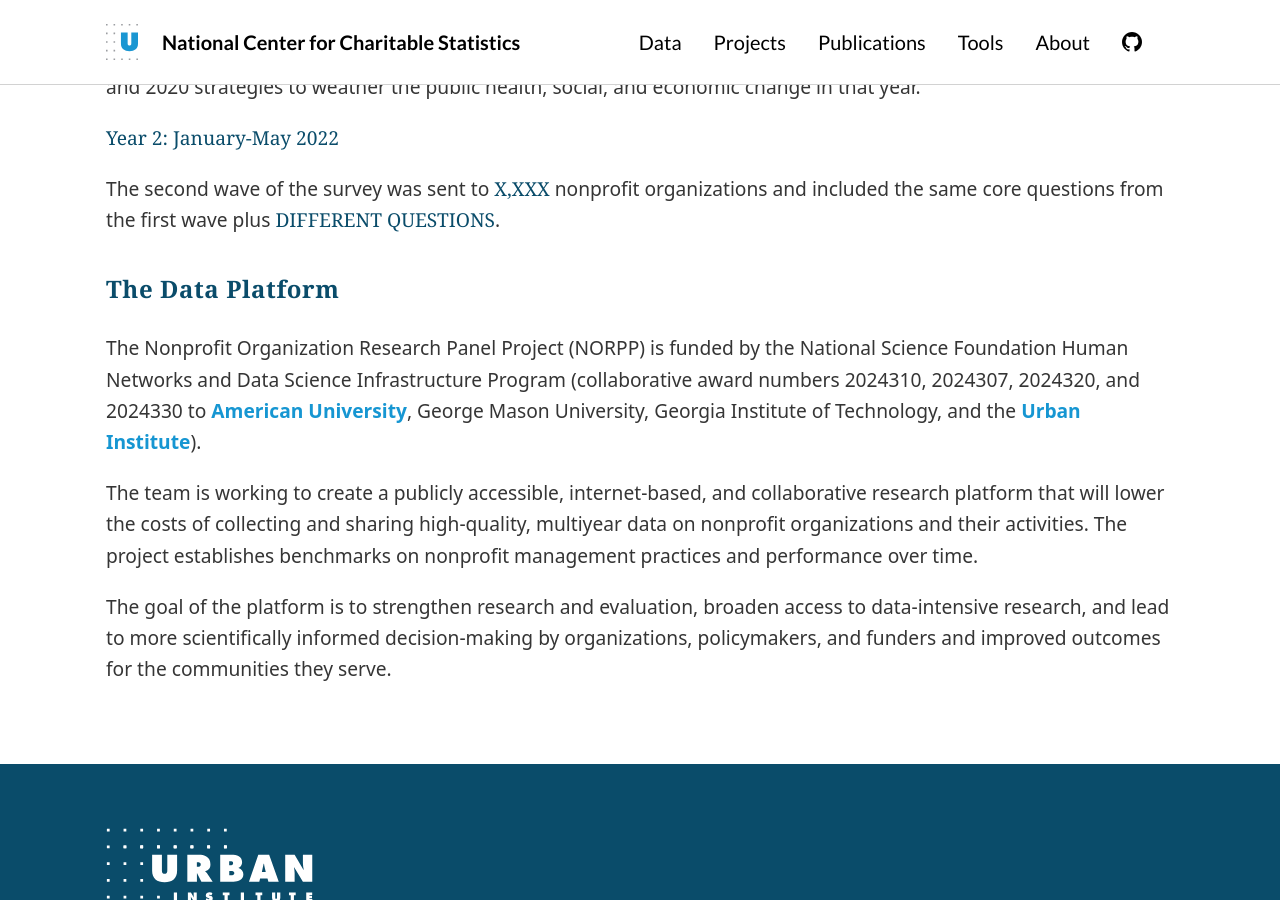
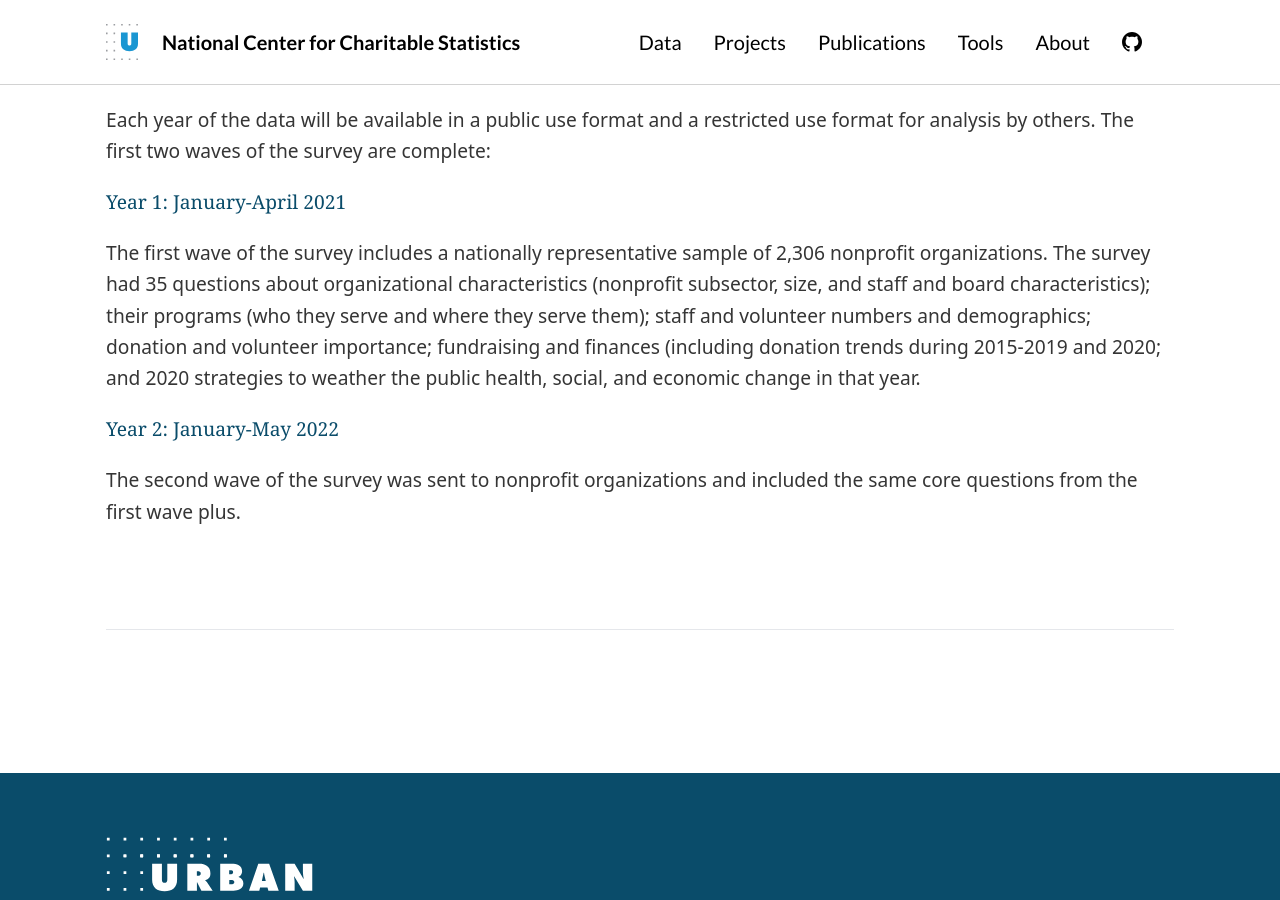
Before and after one commit to UrbanInstitute/nccs-jekyll-demo, a Jekyll site: the page built from index.md, in a window 1280 px wide and 900 px high, scrolled down 5242 px. Built offline with Jekyll 4.4.1, drawn with Linux system fonts in a browser that asks for light colours.

Commit message:
Update index.md

```diff
--- a/index.md
+++ b/index.md
@@ -83,7 +83,16 @@
 <hr>
 <br>
 
+# Projects
+
 {% include cards.html %}
+
+
+<br>
+<hr>
+<br>
+
+# Some Info
 
 Researchers at the Urban Institute, American University, George Mason University, and Georgia Institute of Technology have partnered to improve data about the nonprofit sector and access to those data. The collaboration is working to improve research on the sector, share what is learned with the nonprofit and research communities, and help policymakers and the public make informed decisions that affect or support nonprofit organizations.
 
@@ -114,14 +123,10 @@
 
 **Year 2: January-May 2022**
 
-The second wave of the survey was sent to **X,XXX** nonprofit organizations and included the same core questions from the first wave plus **DIFFERENT QUESTIONS**.
+The second wave of the survey was sent to nonprofit organizations and included the same core questions from the first wave plus.
 
-
-
-## The Data Platform
-
-The Nonprofit Organization Research Panel Project (NORPP) is funded by the National Science Foundation Human Networks and Data Science Infrastructure Program (collaborative award numbers 2024310, 2024307, 2024320, and 2024330 to [American University](https://www.nsf.gov/awardsearch/showAward?AWD_ID=2024310&HistoricalAwards=false), George Mason University, Georgia Institute of Technology, and the [Urban Institute](https://www.nsf.gov/awardsearch/showAward?AWD_ID=2024330&HistoricalAwards=false)).
-
-The team is working to create a publicly accessible, internet-based, and collaborative research platform that will lower the costs of collecting and sharing high-quality, multiyear data on nonprofit organizations and their activities. The project establishes benchmarks on nonprofit management practices and performance over time.
-
-The goal of the platform is to strengthen research and evaluation, broaden access to data-intensive research, and lead to more scientifically informed decision-making by organizations, policymakers, and funders and improved outcomes for the communities they serve.
+<br>
+<br>
+<hr>
+<br>
+<br>
```
